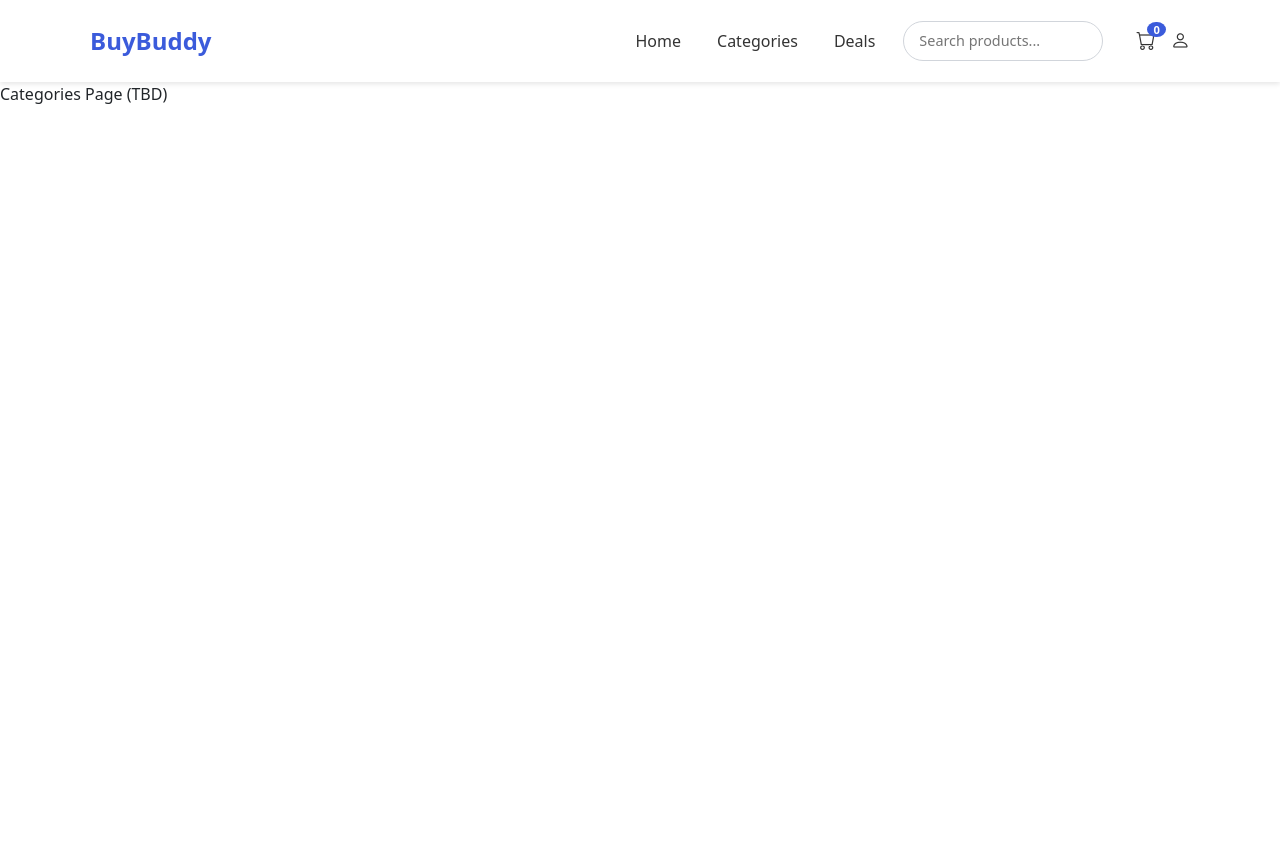
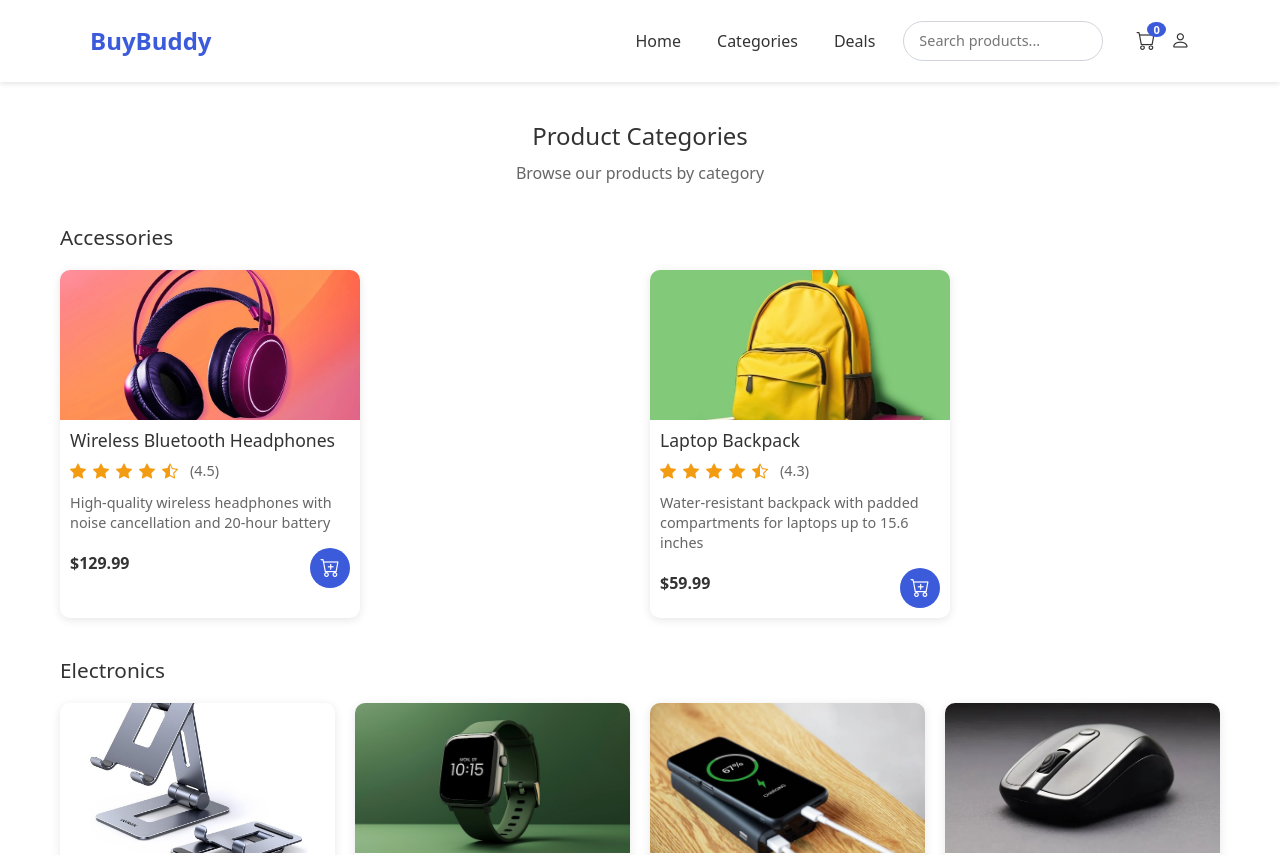
Before and after one commit to Nadeesh-Malaka/BuyBuddy-Shopping-Site, a React (Create React App) app: page /categories in a window 1280 px wide. Shown: the top 855 px of the page. Before the commit the page ends 800 px from the top, so only its background shows below. Built offline with nearby package versions, Linux system fonts and the light colour scheme.

Commit message:
Add Categories page with product grouping and styling; integrate into App

```diff
--- a/src/App.js
+++ b/src/App.js
@@ -5,7 +5,8 @@ import Home from './Pages/Home/Home';
 import CartPage from './Pages/Cart/CartPage';
 import CheckoutPage from './Pages/Checkout/CheckoutPage';
 import OrderConfirmationPage from './Pages/OrderConfirmation/OrderConfirmationPage';
-import ProductDetailPage from './Pages/ProductDetail/ProductDetailPage'; // Import ProductDetailPage
+import ProductDetailPage from './Pages/ProductDetail/ProductDetailPage';
+import CategoriesPage from './Pages/Categories/CategoriesPage'; // Import CategoriesPage
 import { CartProvider } from './context/CartContext';
 
 function App() {
@@ -20,8 +21,8 @@ function App() {
               <Route path="/cart" element={<CartPage />} />
               <Route path="/checkout" element={<CheckoutPage />} />
               <Route path="/order-confirmation" element={<OrderConfirmationPage />} />
-              <Route path="/product/:id" element={<ProductDetailPage />} /> {/* Add product detail route */}
-              <Route path="/categories" element={<div>Categories Page (TBD)</div>} />
+              <Route path="/product/:id" element={<ProductDetailPage />} />
+              <Route path="/categories" element={<CategoriesPage />} /> {/* Update to use CategoriesPage */}
               <Route path="/deals" element={<div>Deals Page (TBD)</div>} />
             </Routes>
           </main>
--- /dev/null
+++ b/src/Components/Categories/Categories.css
@@ -0,0 +1,45 @@
+/* src/Components/Categories/Categories.css */
+.categories {
+    max-width: 1200px;
+    margin: 20px auto;
+    padding: 20px;
+  }
+
+  .categories-header {
+    text-align: center;
+    margin-bottom: 40px;
+  }
+
+  .categories-header h2 {
+    font-size: 1.5rem;
+    color: #333;
+    margin-bottom: 10px;
+  }
+
+  .categories-header p {
+    font-size: 1rem;
+    color: #666;
+  }
+
+  .category-section {
+    margin-bottom: 40px;
+  }
+
+  .category-section h3 {
+    font-size: 1.3rem;
+    color: #333;
+    margin-bottom: 20px;
+  }
+
+  .category-products {
+    display: grid;
+    grid-template-columns: repeat(auto-fit, minmax(250px, 1fr)); /* Ensure consistent column width */
+    gap: 20px;
+
+  }
+
+  @media (max-width: 767px) {
+    .category-products {
+      grid-template-columns: 1fr; /* Single column on mobile */
+    }
+  }
--- /dev/null
+++ b/src/Components/Categories/Categories.js
@@ -0,0 +1,48 @@
+// src/Components/Categories/Categories.js
+import React from 'react';
+import { useCart } from '../../context/CartContext';
+import { mockProducts } from '../../data/products';
+import ProductCard from '../ProductCard/ProductCard';
+import './Categories.css';
+
+function Categories() {
+  const { addToCart } = useCart();
+
+  // Group products by category
+  const groupedProducts = mockProducts.reduce((acc, product) => {
+    const category = product.category;
+    if (!acc[category]) {
+      acc[category] = [];
+    }
+    acc[category].push(product);
+    return acc;
+  }, {});
+
+  // Get the list of categories
+  const categories = Object.keys(groupedProducts);
+
+  return (
+    <section className="categories">
+      <div className="categories-header">
+        <h2>Product Categories</h2>
+        <p>Browse our products by category</p>
+      </div>
+      {categories.map(category => (
+        <div key={category} className="category-section">
+          <h3>{category}</h3>
+          <div className="category-products">
+            {groupedProducts[category].map(product => (
+              <ProductCard
+                key={product.id}
+                product={product}
+                addToCart={addToCart}
+              />
+            ))}
+          </div>
+        </div>
+      ))}
+    </section>
+  );
+}
+
+export default Categories;
--- a/src/Components/ProductCard/ProductCard.css
+++ b/src/Components/ProductCard/ProductCard.css
@@ -5,6 +5,8 @@
   box-shadow: 0 2px 10px rgba(0, 0, 0, 0.1);
   overflow: hidden;
   transition: transform 0.2s ease;
+  width: 100%; /* Ensure the card takes up the full width of its grid cell */
+  max-width: 300px; /* Set a max-width to ensure consistency */
 }
 
 .product-card:hover {
@@ -13,8 +15,9 @@
 
 .product-image {
   width: 100%;
-  height: 150px;
-  object-fit: cover;
+  height: 150px; /* Fixed height for all images */
+  object-fit: cover; /* Ensure images scale properly */
+  display: block; /* Prevent any inline spacing issues */
 }
 
 .product-info {
@@ -75,7 +78,7 @@
 }
 
 .add-to-cart-wrapper {
-  position: relative; /* For positioning the success message */
+  position: relative;
   display: flex;
   flex-direction: column;
   align-items: center;
@@ -103,11 +106,10 @@
   font-size: 1.2rem;
 }
 
-/* Success message styling */
 .success-message {
   position: absolute;
-  top: 45px; /* Position below the button */
-  background-color: #28a745; /* Green background */
+  top: 45px;
+  background-color: #28a745;
   color: white;
   font-size: 0.8rem;
   padding: 2px 8px;
--- /dev/null
+++ b/src/Pages/Categories/CategoriesPage.js
@@ -0,0 +1,15 @@
+// src/Pages/Categories/CategoriesPage.js
+import React from 'react';
+import Categories from '../../Components/Categories/Categories';
+import Footer from '../../Components/Footer/Footer';
+
+function CategoriesPage() {
+  return (
+    <div className="categories-page">
+      <Categories />
+      <Footer />
+    </div>
+  );
+}
+
+export default CategoriesPage;
```
